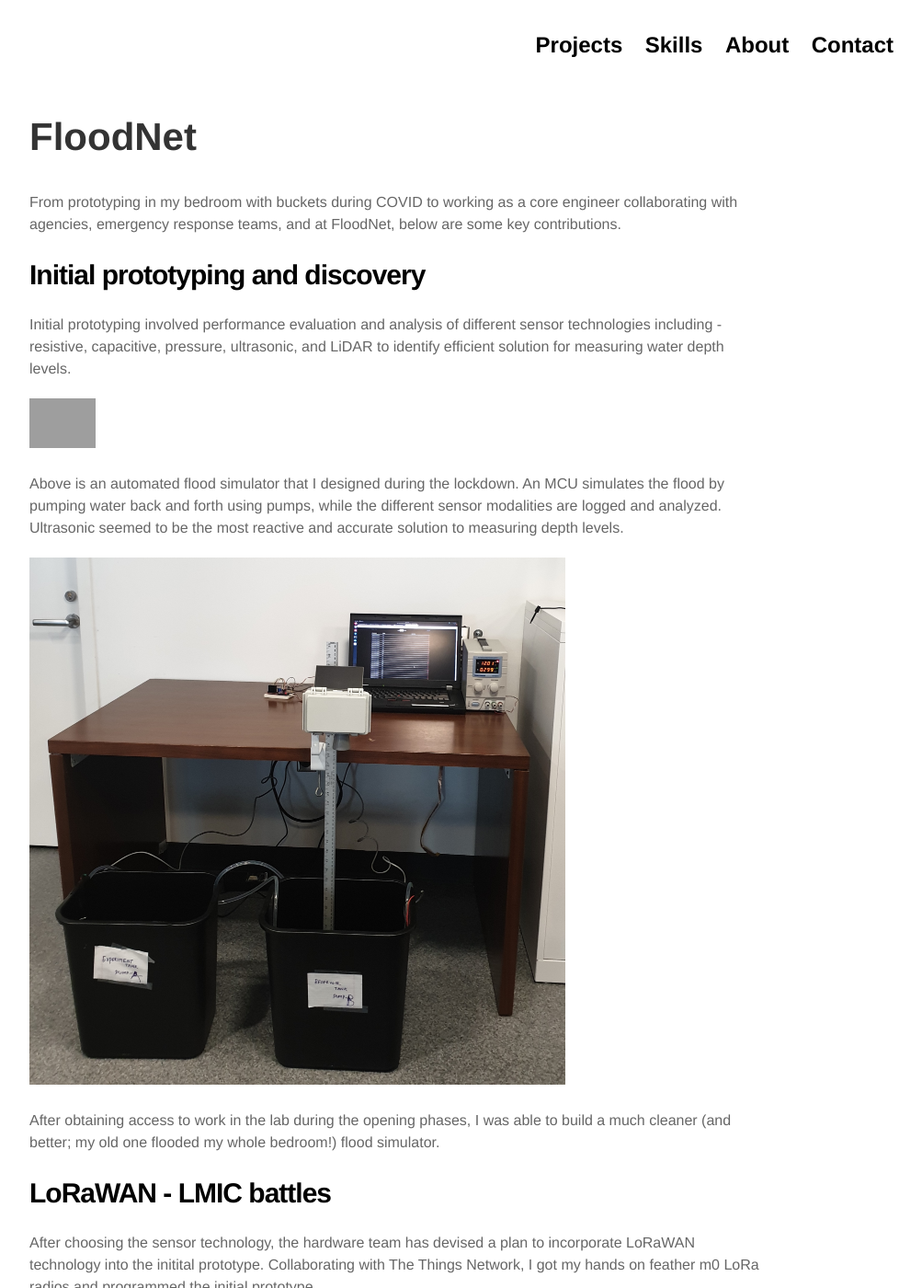
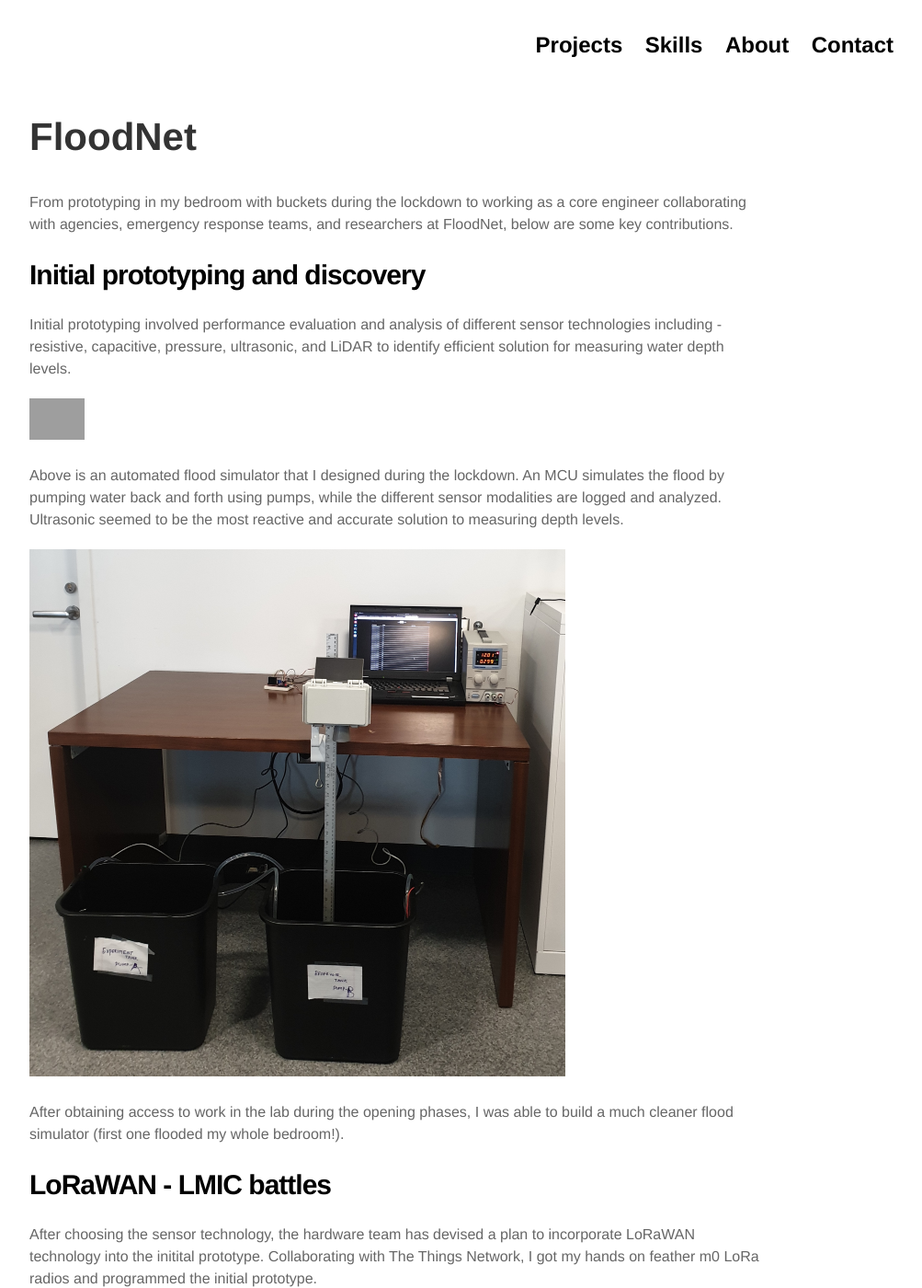
Before and after one commit to Praneethsvch/praneethsvch.github.io, a Jekyll site: the page built from projects/floodnet.md, in a window 1280 px wide and 1400 px high. Shown: the whole window at 92% size, without its empty margins (138-1141 px from the left). Built offline with Jekyll 4.4.1, drawn with Linux system fonts in a browser that asks for light colours; nearby versions of some CDN libraries; grey boxes are pictures that could not be loaded.

Commit message:
write-up

```diff
--- a/projects/floodnet.md
+++ b/projects/floodnet.md
@@ -5,13 +5,13 @@ title: FloodNet
 
 ## FloodNet
 
-From prototyping in my bedroom with buckets during COVID to working as a core engineer collaborating with agencies, emergency response teams,  and  at FloodNet, below are some key contributions.
+From prototyping in my bedroom with buckets during the lockdown to working as a core engineer collaborating with agencies, emergency response teams,  and  researchers at FloodNet, below are some key contributions.
 
 # Initial prototyping and discovery
 
 Initial prototyping involved performance evaluation and analysis of different sensor technologies including - resistive, capacitive, pressure, ultrasonic, and LiDAR to identify efficient solution for measuring water depth levels.
 
- <img src="/projects/18646.jpeg" alt="18646" style="zoom:18%;" />
+ <img src="/projects/18646.jpeg" alt="18646" style="zoom:15%;" />
 
 Above is an automated flood simulator that I designed during the lockdown. An MCU simulates the flood by pumping water back and forth using pumps, while the different sensor modalities are logged and analyzed. Ultrasonic seemed to be the most reactive and accurate solution to measuring depth levels.
 
@@ -19,7 +19,7 @@ Above is an automated flood simulator that I designed during the lockdown. An MC
 
 <img src="/projects/lab-simulator.jpg" alt="lab-simulator" style="zoom:25%;" />
 
-After obtaining access to work in the lab during the opening phases, I was able to build a much cleaner (and better; my old one flooded my whole bedroom!) flood simulator.
+After obtaining access to work in the lab during the opening phases, I was able to build a much cleaner flood simulator (first one flooded my whole bedroom!).
 
 # LoRaWAN - LMIC battles
 
```
Also changed, not shown: _includes/projects.html (+5 -2 lines), 2 other files.
